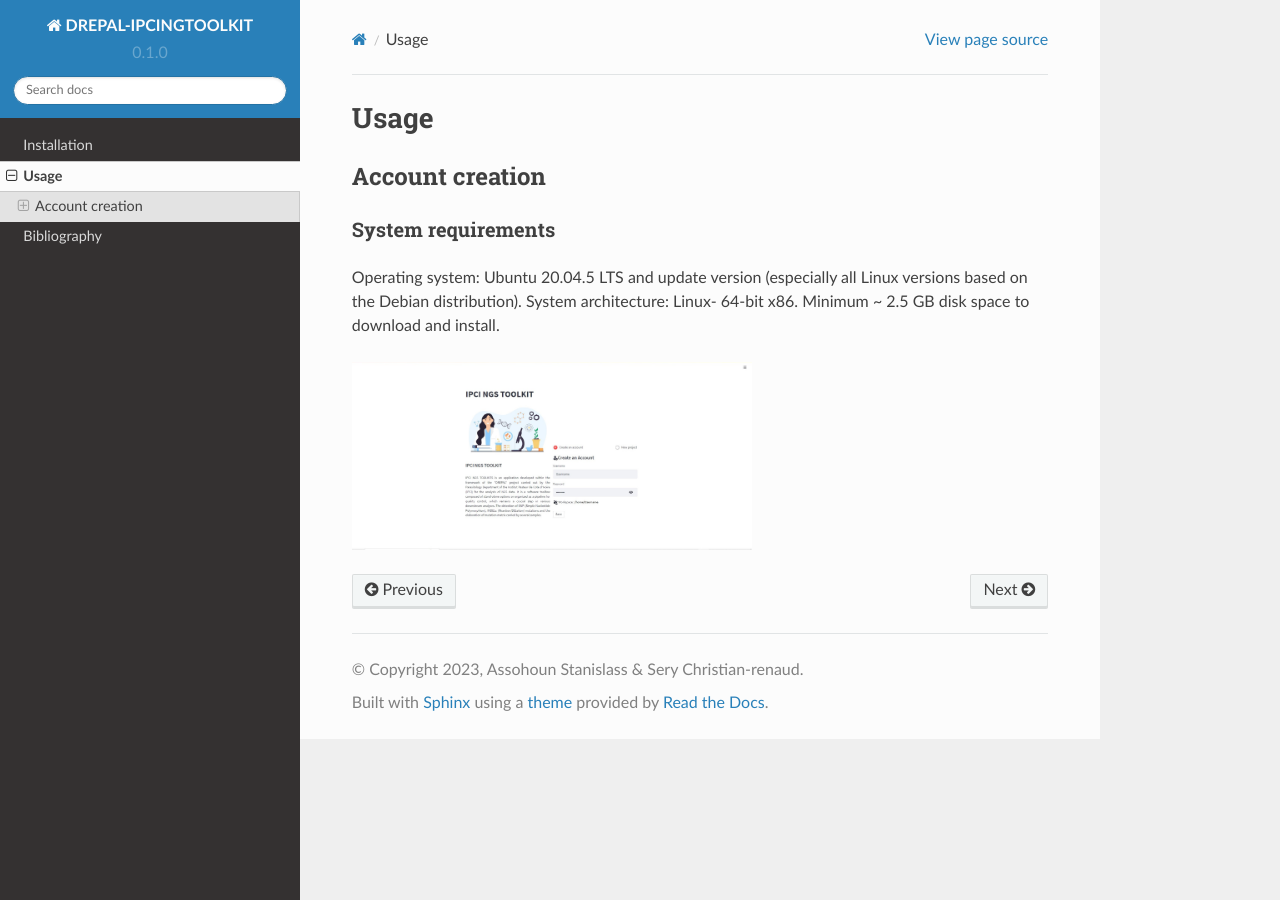
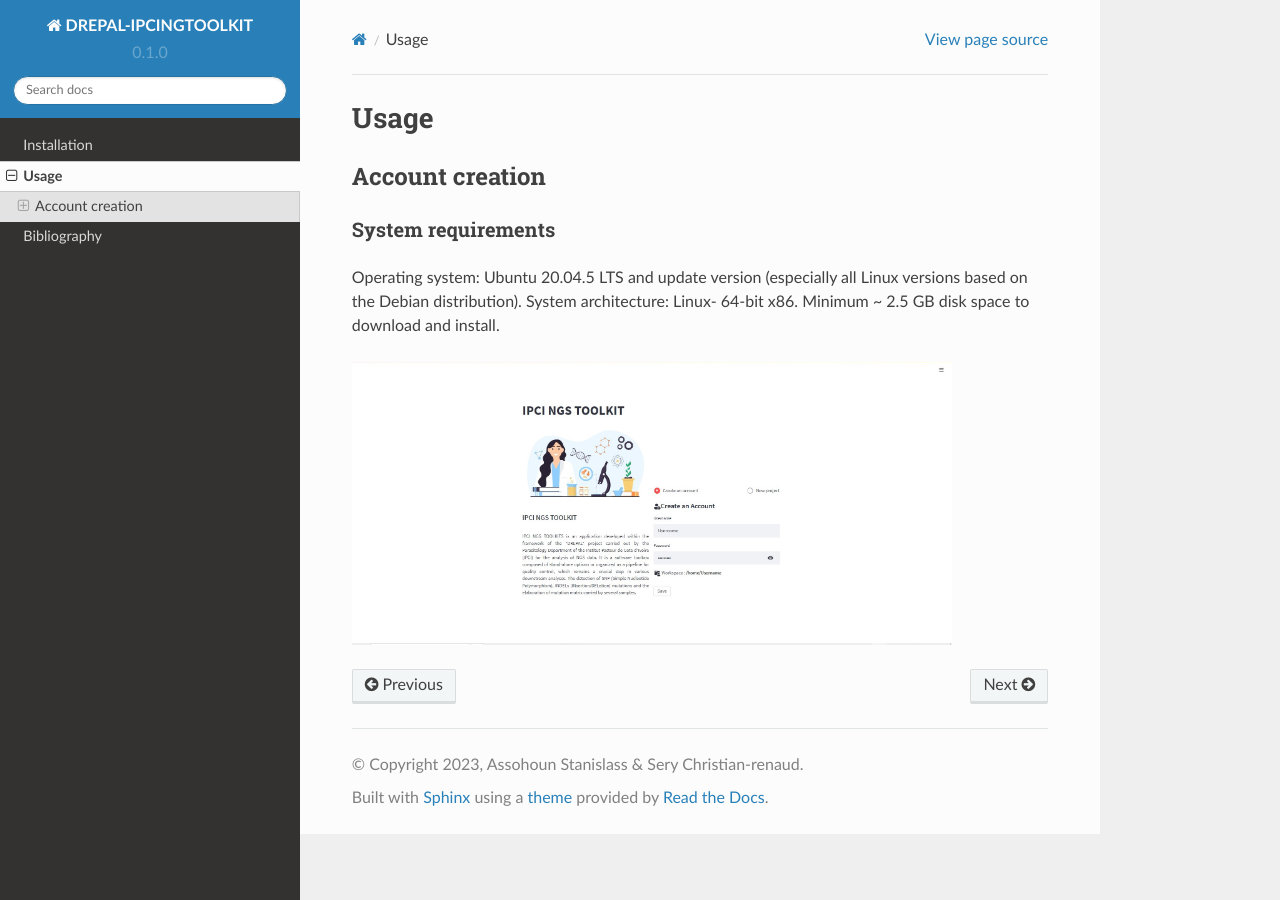
Before and after one commit to rezar12/DREPAL-IPCITOOLSKIT-DOC, a Sphinx documentation site: the page built from docs/source/Usage.rst, in a window 1280 px wide. Built offline with Sphinx 7.4.7 and the Read the Docs theme 2.0.0, drawn with Linux system fonts in a browser that asks for light colours.

Commit message:
Update Usage.rst

```diff
--- a/docs/source/Usage.rst
+++ b/docs/source/Usage.rst
@@ -13,5 +13,5 @@ System architecture: Linux- 64-bit x86.
 Minimum ~ 2.5 GB disk space to download and install.
 
 .. image:: Images/SharedScreenshot.jpg
-  :width: 400
+  :width: 600
   :alt: Login Screen
```
